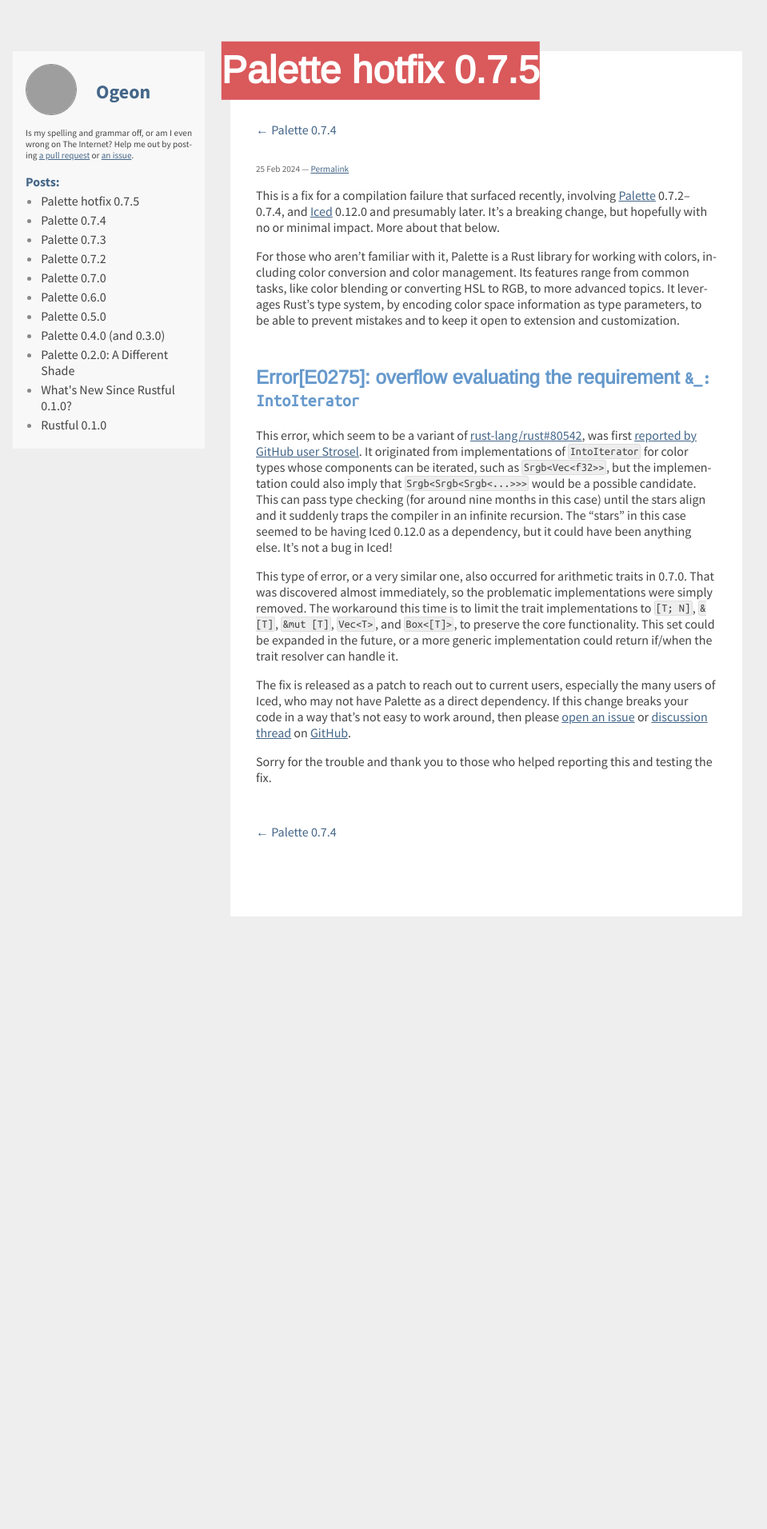
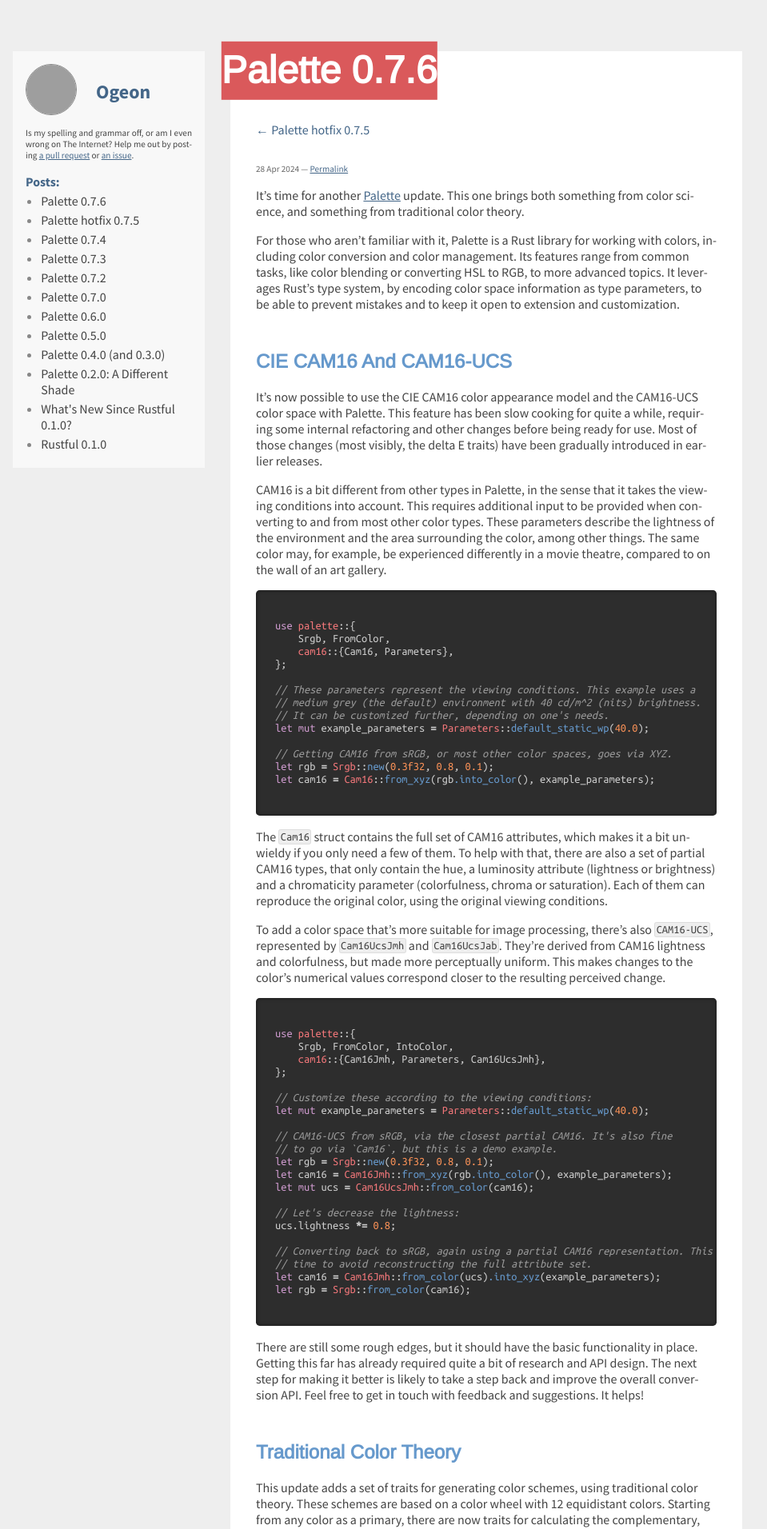
Before and after one commit to Ogeon/Ogeon.github.io, a Jekyll site: the page built from index.html, in a window 1280 px wide. Shown: the top 1912 px of the page at 80% size, without its empty margins (32-991 px from the left). Built offline with Jekyll 4.4.1, drawn with Linux system fonts in a browser that asks for light colours; before the commit the page ends 1242 px from its top, so only the background shows below that; some of the changed text lies outside the part shown; grey boxes are pictures that could not be loaded.

Commit message:
Write a release post for Palette 0.7.6

````diff
--- /dev/null
+++ b/_posts/2024-04-28-palette-0.7.6.md
@@ -0,0 +1,113 @@
+---
+layout: post
+title: Palette 0.7.6
+---
+
+It's time for another [Palette][palette_crates] update. This one brings both something from color science, and something from traditional color theory.
+
+For those who aren't familiar with it, Palette is a Rust library for working with colors, including color conversion and color management. Its features range from common tasks, like color blending or converting HSL to RGB, to more advanced topics. It leverages Rust's type system, by encoding color space information as type parameters, to be able to prevent mistakes and to keep it open to extension and customization.
+
+## CIE CAM16 And CAM16-UCS
+
+It's now possible to use the CIE CAM16 color appearance model and the CAM16-UCS color space with Palette. This feature has been slow cooking for quite a while, requiring some internal refactoring and other changes before being ready for use. Most of those changes (most visibly, the delta E traits) have been gradually introduced in earlier releases.
+
+CAM16 is a bit different from other types in Palette, in the sense that it takes the viewing conditions into account. This requires additional input to be provided when converting to and from most other color types. These parameters describe the lightness of the environment and the area surrounding the color, among other things. The same color may, for example, be experienced differently in a movie theatre, compared to on the wall of an art gallery.
+
+```rust
+use palette::{
+    Srgb, FromColor,
+    cam16::{Cam16, Parameters},
+};
+
+// These parameters represent the viewing conditions. This example uses a
+// medium grey (the default) environment with 40 cd/m^2 (nits) brightness.
+// It can be customized further, depending on one's needs.
+let mut example_parameters = Parameters::default_static_wp(40.0);
+
+// Getting CAM16 from sRGB, or most other color spaces, goes via XYZ.
+let rgb = Srgb::new(0.3f32, 0.8, 0.1);
+let cam16 = Cam16::from_xyz(rgb.into_color(), example_parameters);
+```
+
+The `Cam16` struct contains the full set of CAM16 attributes, which makes it a bit unwieldy if you only need a few of them. To help with that, there are also a set of partial CAM16 types, that only contain the hue, a luminosity attribute (lightness or brightness) and a chromaticity parameter (colorfulness, chroma or saturation). Each of them can reproduce the original color, using the original viewing conditions.
+
+To add a color space that's more suitable for image processing, there's also `CAM16-UCS`, represented by `Cam16UcsJmh` and `Cam16UcsJab`. They're derived from CAM16 lightness and colorfulness, but made more perceptually uniform. This makes changes to the color's numerical values correspond closer to the resulting perceived change.
+
+```rust
+use palette::{
+    Srgb, FromColor, IntoColor,
+    cam16::{Cam16Jmh, Parameters, Cam16UcsJmh},
+};
+
+// Customize these according to the viewing conditions:
+let mut example_parameters = Parameters::default_static_wp(40.0);
+
+// CAM16-UCS from sRGB, via the closest partial CAM16. It's also fine
+// to go via `Cam16`, but this is a demo example.
+let rgb = Srgb::new(0.3f32, 0.8, 0.1);
+let cam16 = Cam16Jmh::from_xyz(rgb.into_color(), example_parameters);
+let mut ucs = Cam16UcsJmh::from_color(cam16);
+
+// Let's decrease the lightness:
+ucs.lightness *= 0.8;
+
+// Converting back to sRGB, again using a partial CAM16 representation. This
+// time to avoid reconstructing the full attribute set.
+let cam16 = Cam16Jmh::from_color(ucs).into_xyz(example_parameters);
+let rgb = Srgb::from_color(cam16);
+```
+
+There are still some rough edges, but it should have the basic functionality in place. Getting this far has already required quite a bit of research and API design. The next step for making it better is likely to take a step back and improve the overall conversion API. Feel free to get in touch with feedback and suggestions. It helps!
+
+## Traditional Color Theory
+
+This update adds a set of traits for generating color schemes, using traditional color theory. These schemes are based on a color wheel with 12 equidistant colors. Starting from any color as a primary, there are now traits for calculating the complementary, split complementary, analogous, triadic, and tetradic colors.
+
+The following example makes a split complementary color scheme, based on this page's title color:
+
+<p>
+<div style="display: inline-block; width: 3em; height: 1em; border: 1px solid black; background: hsl(0deg, 65%, 60%);"></div>
+<div style="display: inline-block; width: 3em; height: 1em; border: 1px solid black; background: hsl(150deg, 65%, 60%);"></div>
+<div style="display: inline-block; width: 3em; height: 1em; border: 1px solid black; background: hsl(210deg, 65%, 60%);"></div>
+</p>
+
+```rust
+use palette::{Hsl, color_theory::SplitComplementary};
+
+let primary = Hsl::new_srgb(0.0f32, 0.65, 0.6);
+let (complementary1, complementary2) = primary.split_complementary();
+
+let hues = (
+    primary.hue.into_positive_degrees(),
+    complementary1.hue.into_positive_degrees(),
+    complementary2.hue.into_positive_degrees(),
+);
+
+assert_eq!(hues, (0.0, 150.0, 210.0));
+```
+
+The third color has the same hue as this page's headings.
+
+These traits are primarily implemented for types that have a hue component. Some of them, such as `Complementary`, are also implemented for `Lab`, `Oklab`, and other color spaces with a similar shape.
+
+## Other Changes
+
+* `From` implementations have been added for changing `Rgb` component types between `u8`, `f32` and `f64`. This was already possible, via `from_format` and `into_format`, but their names are less than obvious.
+
+  ```rust
+  let rgb: Srgb<f32> = Srgb::new(171u8, 193, 35).into();
+  ```
+
+* The angle conversion from `f32` to `u8` used to incorrectly result in `0` or `1`. It has been corrected to span the full range of `u8`.
+
+## Wrapping Up
+
+I want to give a big thank you to [everyone who contributed][contributors] or took part in discussions. Your help is always appreciated!
+
+Palette can be found [on GitHub][palette_git], and [on crates.io][palette_crates].
+
+Thank you for reading!
+
+[palette_crates]: https://crates.io/crates/palette
+[palette_git]: https://github.com/Ogeon/palette
+[contributors]: https://github.com/Ogeon/palette/graphs/contributors?from=2024-02-25&to=2024-04-28
--- a/css/main.css
+++ b/css/main.css
@@ -42,7 +42,7 @@
 	hyphens: auto;
 }
 
-p code, li code {
+p > code, li > code {
 	background: #eee;
 	border-radius: 0.2em;
 	padding: 0.1em;
````
